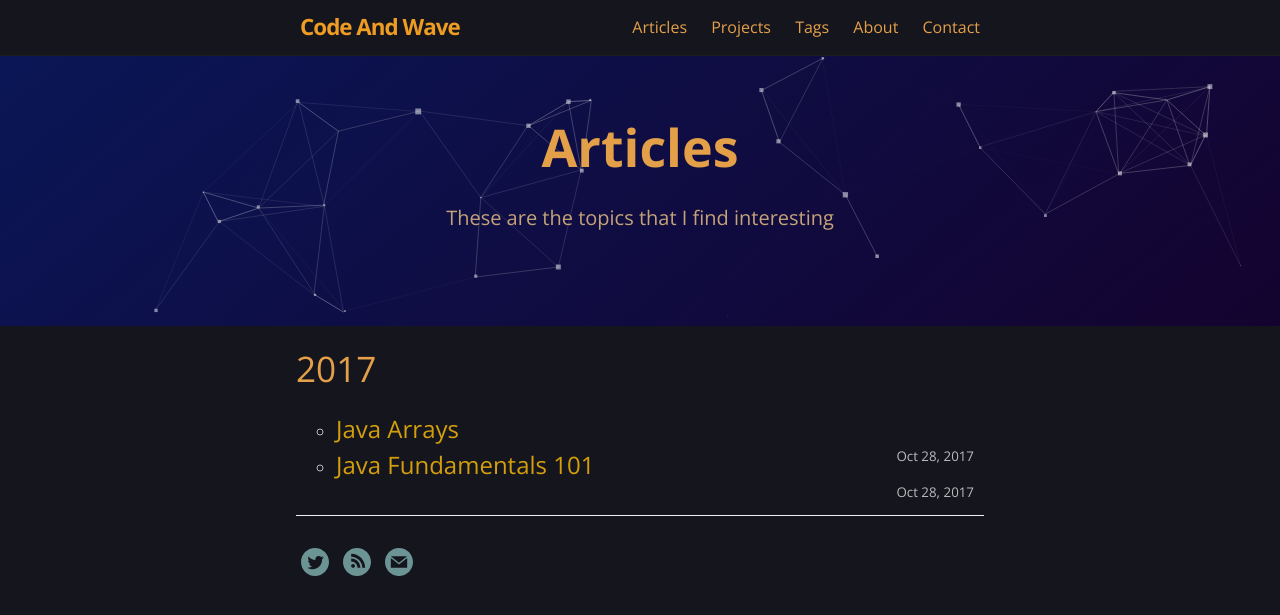
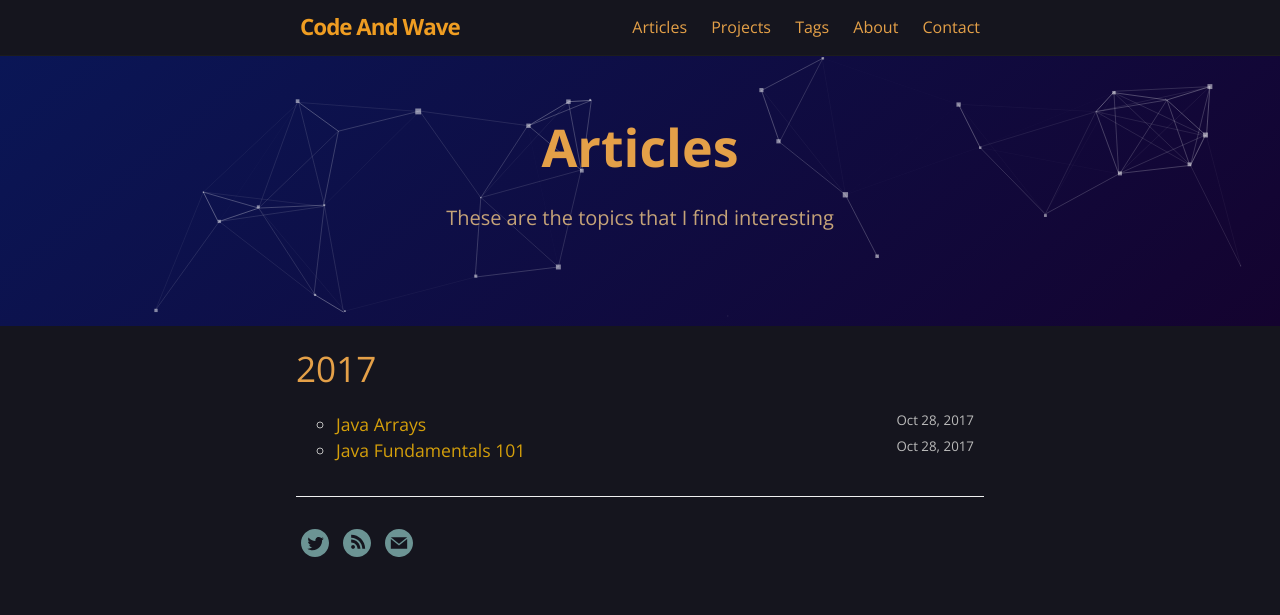
Before and after one commit to NelzkieCoder/CodeWave, a Jekyll site: the page built from articles.md, in a window 1280 px wide. Shown: the top 615 px of the page. Built offline with Jekyll 4.4.1, drawn with Linux system fonts in a browser that asks for light colours.

Commit message:
again again

```diff
--- a/_includes/list-category-posts_detailed.html
+++ b/_includes/list-category-posts_detailed.html
@@ -26,7 +26,7 @@
 
 
 
-      <li> <a class="post-link" href="{{ post.url | prepend: site.baseurl }}" title="{{ post.title }}">{{ post.title | escape }}</a>
+      <li> <a href="{{ post.url | prepend: site.baseurl }}" title="{{ post.title }}">{{ post.title | escape }}</a>
 
         <section  class="list_post_detailed">
             {% include post-meta-info_detailed.html post_date=post.date post_lang=post.lang %}
```
